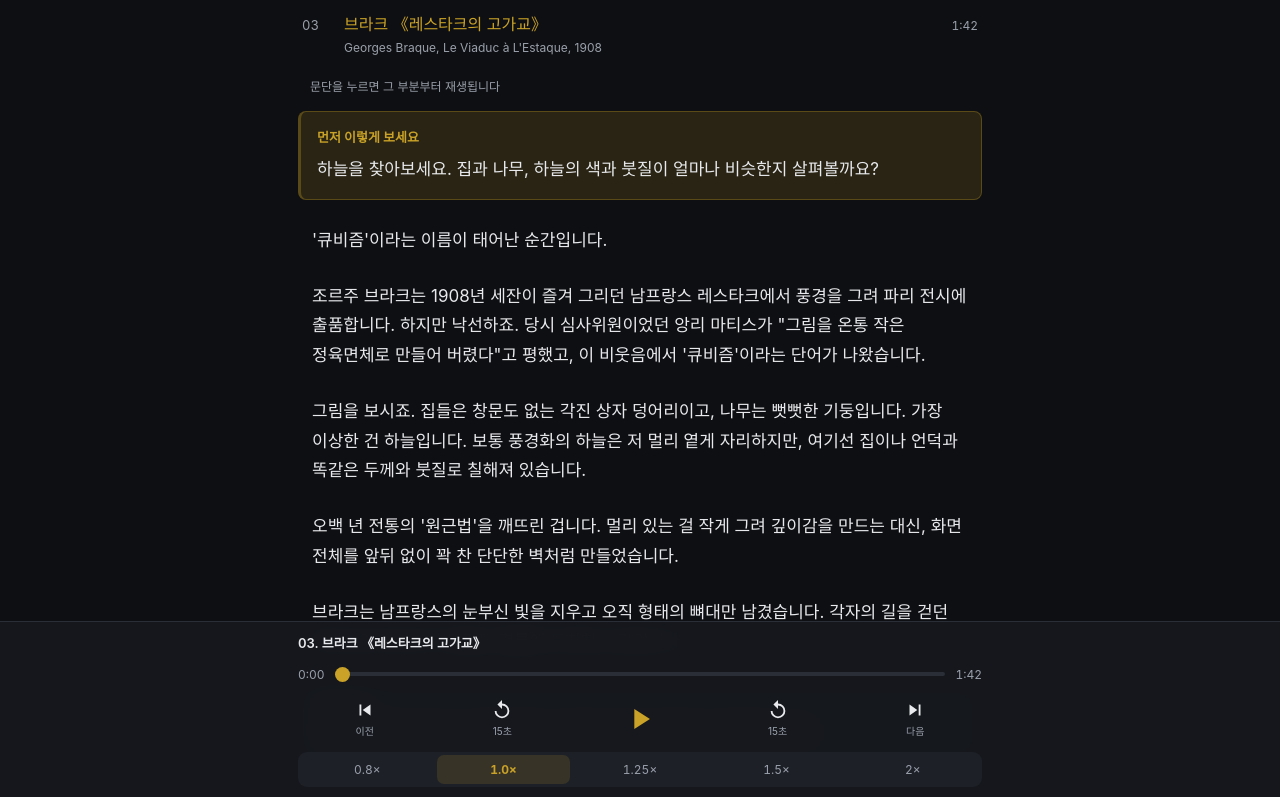
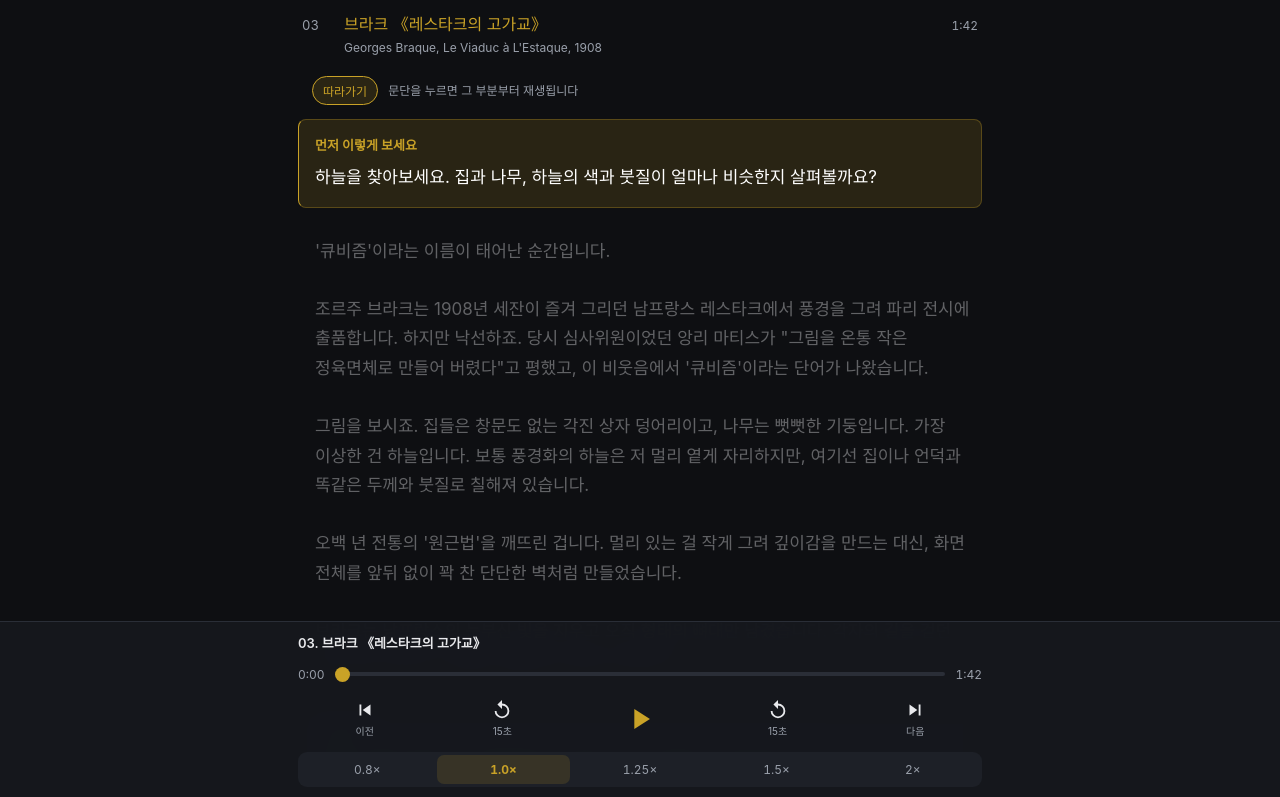
Before and after one commit to fianzacon/cubists-docent, a plain HTML site: page index.html in a window 1280 px wide. Both pictures are taken after a click on the button 640 px from the left and 693 px from the top of the page. Shown: the part 659-1456 px from the top of the page. Drawn offline with Linux system fonts and the light colour scheme.

Commit message:
?꾩뒯???ъ씠??媛깆떊

```diff
--- a/app.css
+++ b/app.css
@@ -105,16 +105,37 @@ header .meta { color: var(--dim); font-size: 13px; line-height: 1.6; }
 
 /* 문단을 누르면 그 지점부터 재생된다 */
 .seg {
-  margin: 0 0 14px; padding: 6px 10px 6px 12px;
-  border-left: 2px solid transparent; border-radius: 0 6px 6px 0;
-  cursor: pointer; transition: background 0.15s, border-color 0.15s;
+  margin: 0 0 10px; padding: 9px 12px 9px 14px;
+  border-left: 3px solid transparent; border-radius: 0 8px 8px 0;
+  cursor: pointer;
+  transition: background 0.2s, border-color 0.2s, opacity 0.25s, color 0.2s;
 }
-.seg:active { background: rgba(255, 255, 255, 0.06); }
-.seg.cur { background: var(--accent-soft); border-left-color: var(--accent); }
-.sheet .look.seg, .sheet .closing.seg { border-left-width: 3px; }
+.seg:active { background: rgba(255, 255, 255, 0.07); }
+
+/* 재생 중에는 지금 읽는 문단만 밝게, 나머지는 어둡게 죽인다 */
+.sheet.follow .seg { opacity: 0.38; }
+.sheet.follow .seg.cur { opacity: 1; }
+.seg.cur {
+  background: var(--accent-soft);
+  border-left-color: var(--accent);
+  color: #fff;
+}
 .tap-hint {
-  margin: 0 0 14px; font-size: 12px; color: var(--dim);
-  padding-left: 12px;
+  margin: 0 0 12px; font-size: 12px; color: var(--dim); padding-left: 14px;
+}
+
+.followbar {
+  display: flex; align-items: center; gap: 10px;
+  margin: 0 0 14px; padding-left: 14px;
+  font-size: 12px; color: var(--dim);
+}
+.followbar button {
+  font-family: inherit; font-size: 12px; padding: 5px 10px;
+  border-radius: 999px; border: 1px solid var(--line);
+  background: var(--panel2); color: var(--dim); cursor: pointer;
+}
+.followbar button.on {
+  border-color: var(--accent); background: var(--accent-soft); color: var(--accent);
 }
 
 /* ── 플레이어 ─────────────────────────── */
--- a/app.js
+++ b/app.js
@@ -8,7 +8,9 @@
   audio.preload = "metadata";
 
   var cur = -1;
+  var curSeg = -1;
   var rate = 1;
+  var follow = true;      // 읽는 문단만 밝게 하고 따라 스크롤
   var doneSet = {};
 
   /* ── 저장/복원 (실패해도 동작해야 한다) ── */
@@ -17,12 +19,14 @@
       var s = JSON.parse(localStorage.getItem(KEY) || "{}");
       rate = s.rate || 1;
       doneSet = s.done || {};
+      if (typeof s.follow === "boolean") follow = s.follow;
       return s;
     } catch (e) { return {}; }
   }
   function save(extra) {
     try {
-      var s = { rate: rate, done: doneSet, id: cur >= 0 ? TRACKS[cur].id : null,
+      var s = { rate: rate, done: doneSet, follow: follow,
+                id: cur >= 0 ? TRACKS[cur].id : null,
                 at: audio.currentTime || 0 };
       if (extra) for (var k in extra) s[k] = extra[k];
       localStorage.setItem(KEY, JSON.stringify(s));
@@ -85,7 +89,10 @@
 
   /* 문단마다 재생 위치를 붙여 렌더한다. 누르면 그 지점부터 재생된다. */
   function renderSheet(t, i) {
-    var html = '<div class="tap-hint">문단을 누르면 그 부분부터 재생됩니다</div>';
+    var html =
+      '<div class="followbar">' +
+      '<button type="button" class="followtoggle" data-i="' + i + '">따라가기</button>' +
+      "<span>문단을 누르면 그 부분부터 재생됩니다</span></div>";
     var paras = t.paras && t.paras.length ? t.paras : null;
 
     if (!paras) {
@@ -144,6 +151,8 @@
     document.body.classList.add("playing-open");
     openSheet(i);
     paint();
+    curSeg = -1;
+    markSegment(at || 0);
     setMediaSession(i);
   }
 
@@ -175,9 +184,19 @@
     return -1;
   }
 
-  /* 문단 클릭 → 그 지점으로 이동 */
+  /* 문단 클릭 → 그 지점으로 이동 / 따라가기 토글 */
   listEl.addEventListener("click", function (e) {
-    var seg = e.target.closest ? e.target.closest(".seg") : null;
+    var tgt = e.target;
+
+    var tog = tgt.closest ? tgt.closest(".followtoggle") : null;
+    if (tog) {
+      follow = !follow;
+      applyFollow();
+      save();
+      return;
+    }
+
+    var seg = tgt.closest ? tgt.closest(".seg") : null;
     if (!seg) return;
     var i = parseInt(seg.dataset.i, 10);
     var at = parseFloat(seg.dataset.t) || 0;
@@ -185,18 +204,39 @@
     if (i !== cur) { play(i, at); return; }
     try { audio.currentTime = at; } catch (err) {}
     if (audio.paused) audio.play().catch(function () {});
+    curSeg = -1;
     markSegment(at);
   });
 
+  function applyFollow() {
+    var bars = listEl.querySelectorAll(".followtoggle");
+    for (var i = 0; i < bars.length; i++) bars[i].classList.toggle("on", follow);
+    var sheets = listEl.querySelectorAll(".sheet");
+    for (var k = 0; k < sheets.length; k++) sheets[k].classList.toggle("follow", follow);
+  }
+
+  /* 지금 읽고 있는 문단을 표시하고, 따라가기가 켜져 있으면 화면 가운데로 옮긴다 */
   function markSegment(time) {
     if (cur < 0) return;
     var segs = lis[cur].querySelectorAll(".seg");
-    var best = -1;
+    if (!segs.length) return;
+
+    var best = 0;
     for (var k = 0; k < segs.length; k++) {
       if (parseFloat(segs[k].dataset.t) <= time + 0.15) best = k;
     }
+    if (best === curSeg) return;
+    curSeg = best;
+
     for (var m = 0; m < segs.length; m++) {
       segs[m].classList.toggle("cur", m === best);
+    }
+    if (follow && !audio.paused) {
+      try {
+        segs[best].scrollIntoView({ behavior: "smooth", block: "center" });
+      } catch (e) {
+        segs[best].scrollIntoView();
+      }
     }
   }
 
@@ -296,7 +336,9 @@
     offBtn.disabled = true;
     offStatus.textContent = "이 환경에서는 오프라인 저장을 쓸 수 없습니다. 온라인 상태로 재생하세요.";
   } else {
-    navigator.serviceWorker.register("sw.js").catch(function () {
+    navigator.serviceWorker.register("sw.js").then(function (reg) {
+      reg.update();   // 갱신본이 있으면 바로 가져온다
+    }).catch(function () {
       offBtn.disabled = true;
       offStatus.textContent = "오프라인 저장을 준비하지 못했습니다.";
     });
@@ -348,6 +390,7 @@
   /* ── 초기화 ── */
   var s = load();
   applyRate(rate);
+  applyFollow();
   paint();
   if (s.id) {
     var idx = TRACKS.findIndex(function (t) { return t.id === s.id; });
--- a/index.html
+++ b/index.html
@@ -10,7 +10,7 @@
 <meta name="apple-mobile-web-app-status-bar-style" content="black-translucent">
 <meta name="apple-mobile-web-app-title" content="큐비스트 도슨트">
 <link rel="manifest" href="manifest.webmanifest">
-<link rel="stylesheet" href="app.css">
+<link rel="stylesheet" href="app.css?v=c26bc13ae1">
 </head>
 <body>
 
@@ -87,7 +87,7 @@
   </div>
 </div>
 
-<script src="data.js"></script>
-<script src="app.js"></script>
+<script src="data.js?v=c26bc13ae1"></script>
+<script src="app.js?v=c26bc13ae1"></script>
 </body>
 </html>
```
Also changed, not shown: sw.js (+39 -12 lines).
